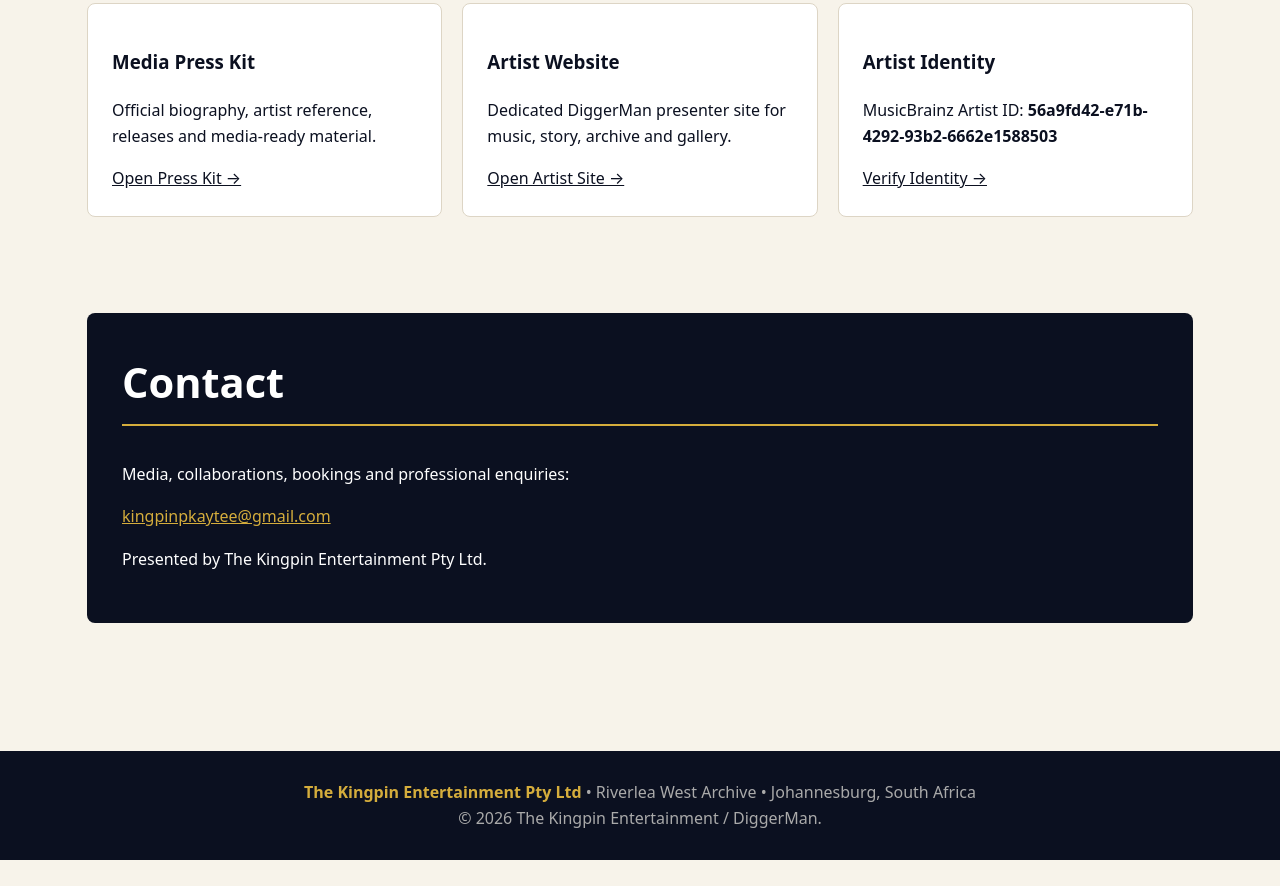
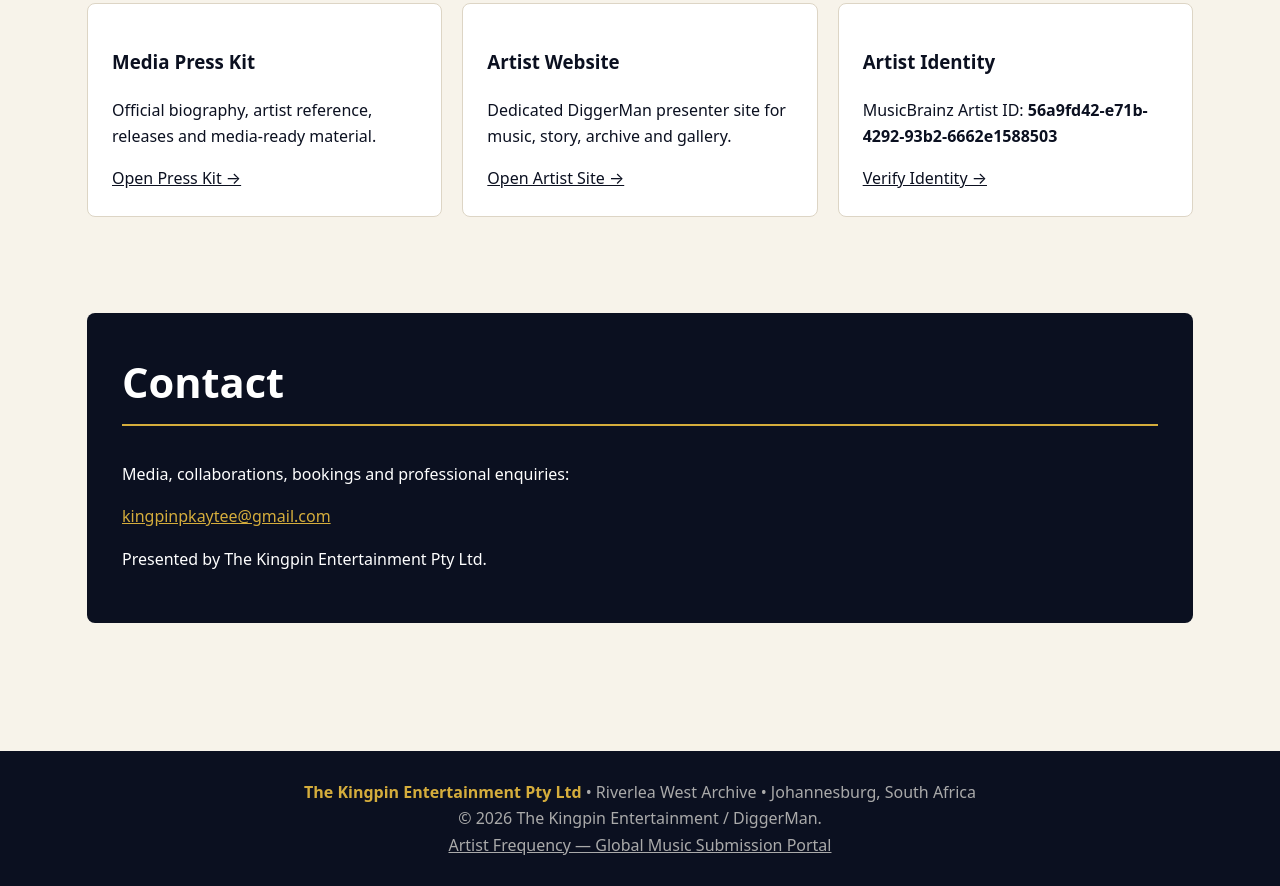
Before and after one commit to kingpinpkaytee-dot/thekingpin-entertainment-site, a plain HTML site: page index.html in a window 1280 px wide. Shown: the part 4300-5186 px from the top of the page. Before the commit the page ends 5160 px from the top, so only its background shows below. Drawn offline with Linux system fonts and the light colour scheme.

Commit message:
Add reciprocal SEO discovery links and structured identity metadata (#2)

```diff
--- a/index.html
+++ b/index.html
@@ -21,5 +21,5 @@
 <section id="network"><h2>DiggerMan Identity Network</h2><p class="lead">Parallel identity references now connect the official hub, press kit, blog, artist site, Riverlea West Archive, SoundCloud, Spotify, MusicBrainz, CaribSocial and LinkedIn.</p><div class="links"><a href="https://soundcloud.com/diggerman-768471594">SoundCloud</a><a href="https://open.spotify.com/artist/7fSMDP0eWrFwYol9Vye2Ty">Spotify</a><a href="https://musicbrainz.org/artist/56a9fd42-e71b-4292-93b2-6662e1588503">MusicBrainz</a><a href="https://kingpinpkaytee-dot.github.io/">Official Hub</a><a href="https://kingpinpkaytee-dot.github.io/diggerman-media-press-kit/">Press Kit</a><a href="https://kingpinpkaytee-dot.github.io/blog/">Blog</a><a href="https://kingpinpkaytee-dot.github.io/diggerman-site/">Artist Site</a><a href="https://caribsocial.net/artist/diggerman">CaribSocial</a><a href="https://www.linkedin.com/in/kingpin-pkaytee-970036393">LinkedIn</a></div></section>
 <section id="press"><h2>Professional Reference</h2><div class="grid"><article class="card"><h3>Media Press Kit</h3><p>Official biography, artist reference, releases and media-ready material.</p><a href="https://kingpinpkaytee-dot.github.io/diggerman-media-press-kit/">Open Press Kit →</a></article><article class="card"><h3>Artist Website</h3><p>Dedicated DiggerMan presenter site for music, story, archive and gallery.</p><a href="https://kingpinpkaytee-dot.github.io/diggerman-site/">Open Artist Site →</a></article><article class="card"><h3>Artist Identity</h3><p>MusicBrainz Artist ID: <strong>56a9fd42-e71b-4292-93b2-6662e1588503</strong></p><a href="https://musicbrainz.org/artist/56a9fd42-e71b-4292-93b2-6662e1588503">Verify Identity →</a></article></div></section>
 <section id="contact"><div class="contact"><h2>Contact</h2><p>Media, collaborations, bookings and professional enquiries:</p><p><a href="mailto:kingpinpkaytee@gmail.com">kingpinpkaytee@gmail.com</a></p><p>Presented by The Kingpin Entertainment Pty Ltd.</p></div></section>
-</main><footer><strong>The Kingpin Entertainment Pty Ltd</strong> • Riverlea West Archive • Johannesburg, South Africa<br>© 2026 The Kingpin Entertainment / DiggerMan.</footer>
+</main><footer><strong>The Kingpin Entertainment Pty Ltd</strong> • Riverlea West Archive • Johannesburg, South Africa<br>© 2026 The Kingpin Entertainment / DiggerMan.<br><a href="https://globalmusicsubmissionportal.org/" rel="noopener">Artist Frequency — Global Music Submission Portal</a></footer>
 </body></html>
```
